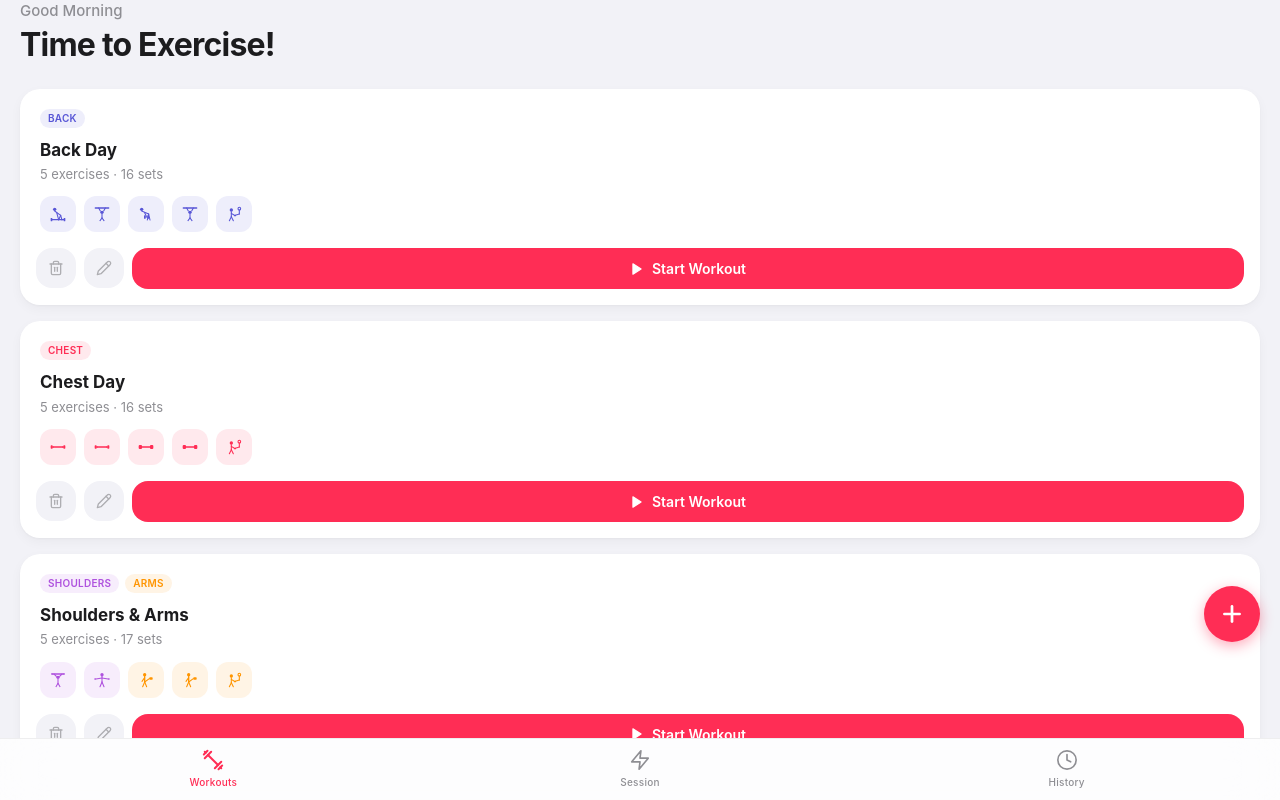
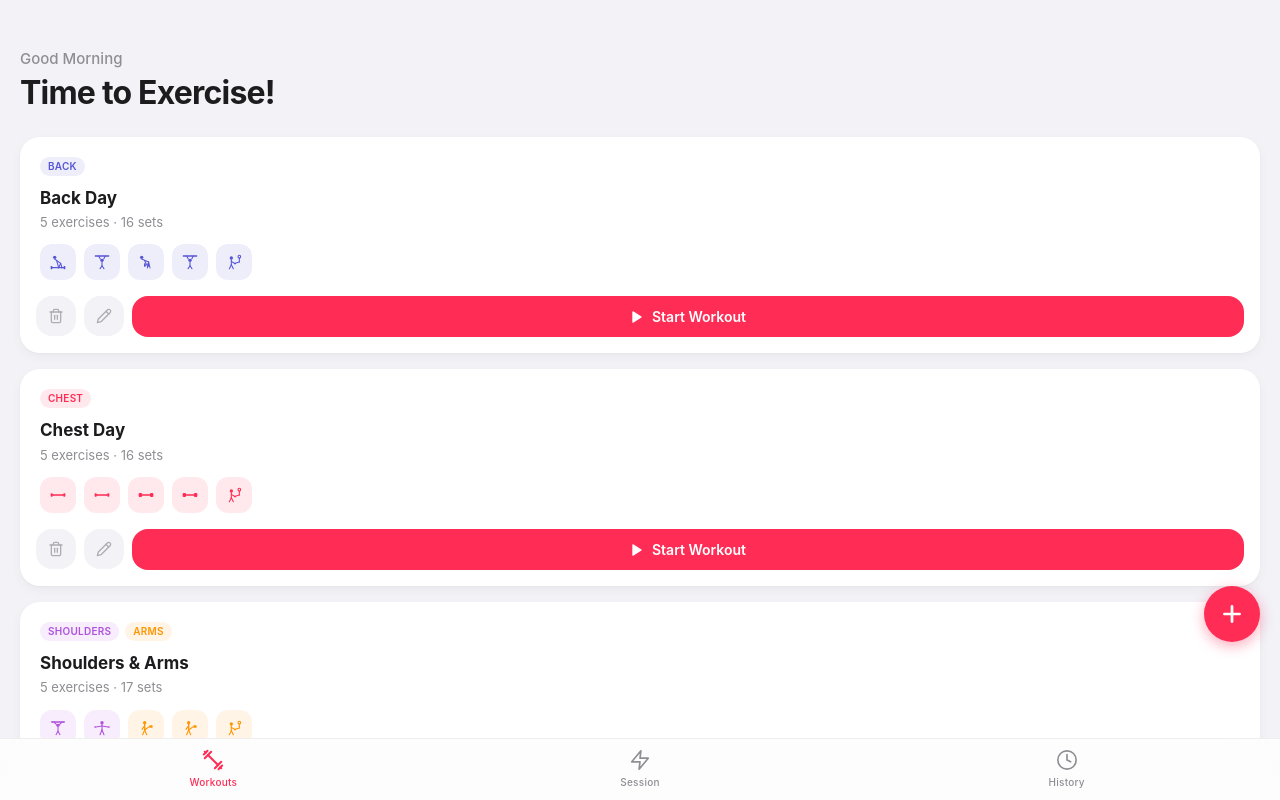
Before and after one commit to zayanezziani/fitness-app, a React (Vite) app: page / in a window 1280 px wide. Built offline with nearby package versions, Linux system fonts and the light colour scheme.

Commit message:
fix: use safe-area-inset + 48px top padding to clear status bar
Uses calc(env(safe-area-inset-top, 20px) + 48px) so the header
content properly clears the status bar on all devices.

https://claude.ai/code/session_01QymeXKeioJY4KrNYduAyCL

```diff
--- a/src/pages/History.jsx
+++ b/src/pages/History.jsx
@@ -103,7 +103,7 @@ export function History() {
 
   return (
     <div className="flex-1 flex flex-col overflow-hidden bg-surface">
-      <header className="px-5 pt-14 pb-4 flex-shrink-0 safe-top">
+      <header className="px-5 pb-4 flex-shrink-0" style={{ paddingTop: 'calc(env(safe-area-inset-top, 20px) + 48px)' }}>
         <h1 className="text-[32px] font-bold text-text-primary tracking-tight">History</h1>
         <p className="text-[14px] text-text-secondary mt-0.5">
           {history.length === 0 ? 'No sessions yet' : `${history.length} session${history.length !== 1 ? 's' : ''} completed`}
--- a/src/pages/Home.jsx
+++ b/src/pages/Home.jsx
@@ -118,7 +118,7 @@ export function Home({ workouts, onStart, onEdit, onDeleteWorkout, onNewWorkout,
   return (
     <div className="flex-1 flex flex-col overflow-hidden bg-surface">
       {/* Header */}
-      <header className="px-5 pt-14 pb-2 flex-shrink-0 safe-top">
+      <header className="px-5 pb-2 flex-shrink-0" style={{ paddingTop: 'calc(env(safe-area-inset-top, 20px) + 48px)' }}>
         <p className="text-[15px] text-text-secondary font-medium">{getGreeting()}</p>
         <h1 className="text-[32px] font-bold text-text-primary leading-tight tracking-tight mt-0.5">
           Time to Exercise!
--- a/src/pages/Session.jsx
+++ b/src/pages/Session.jsx
@@ -331,7 +331,7 @@ export function Session({ session, progress, currentExerciseIndex, isComplete, o
       {/* Scrollable page — header + exercise panel + list all scroll together */}
       <div className="flex-1 scroll-area">
         {/* Header */}
-        <header className="px-5 pt-16 pb-4 bg-card card-shadow safe-top">
+        <header className="px-5 pb-4 bg-card card-shadow" style={{ paddingTop: 'calc(env(safe-area-inset-top, 20px) + 48px)' }}>
           <div className="flex items-center justify-between mb-3">
             <div className="flex-1 min-w-0">
               <h1 className="text-[18px] font-bold text-text-primary leading-tight truncate">{session.workoutName}</h1>
```
